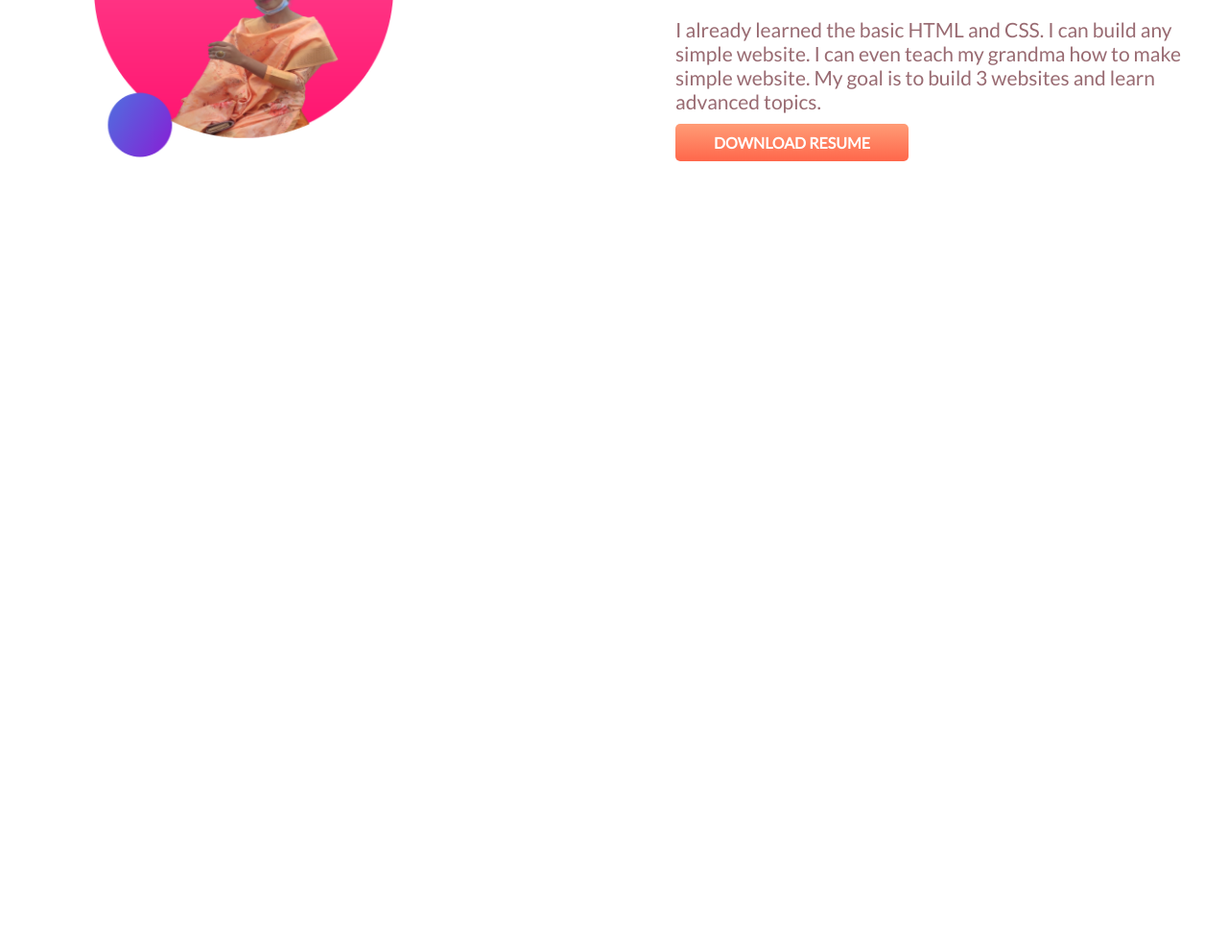
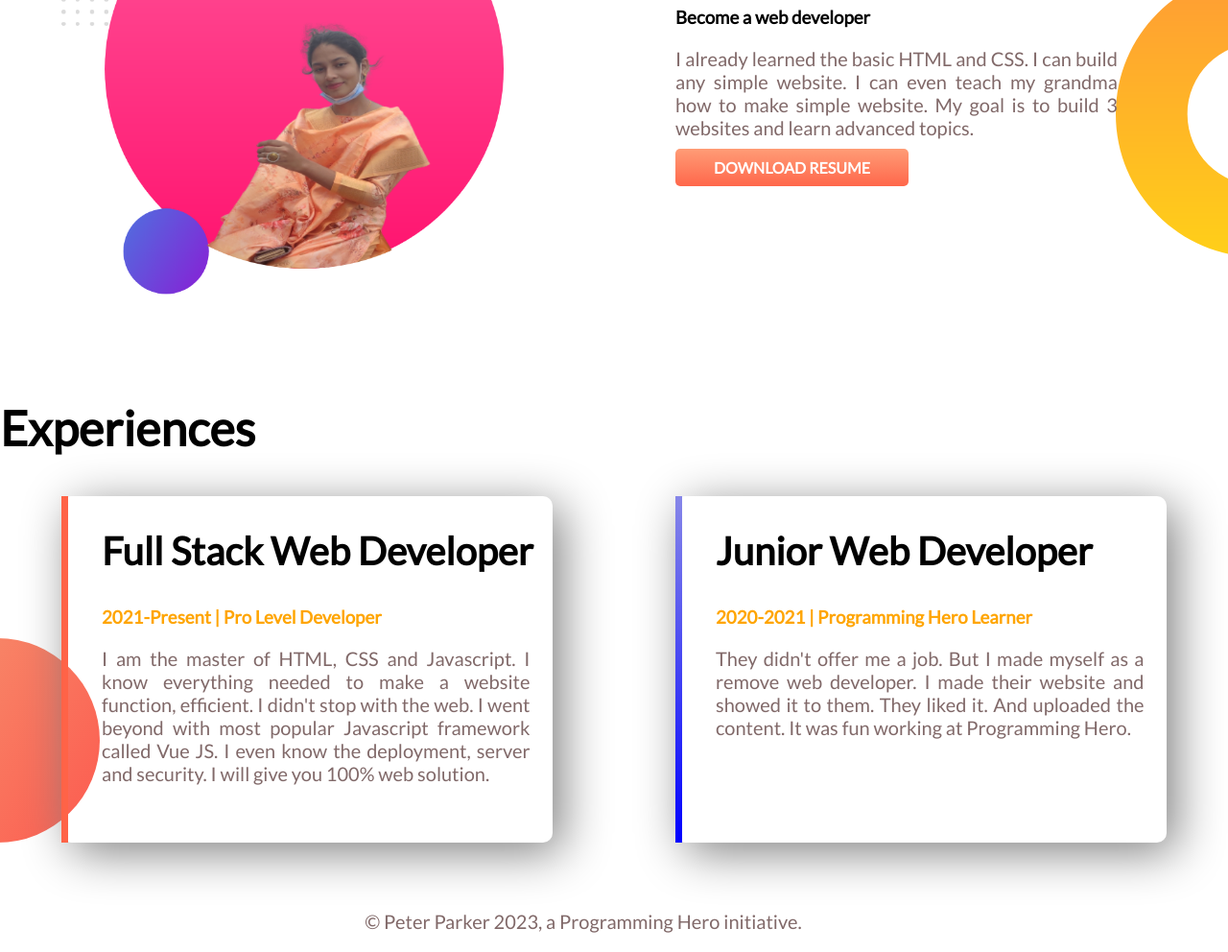
Before and after one commit to NilaCSE16/My-Portfolio, a plain HTML site: page index.html in a window 1280 px wide. Shown: the part 660-1652 px from the top of the page at 96% size. Before the commit the page ends 891 px from the top, so only its background shows below. Drawn offline with Linux system fonts and the light colour scheme.

Commit message:
Completed

```diff
--- a/index.html
+++ b/index.html
@@ -14,10 +14,10 @@
 
 	</header>
 	<body>
-		<section class="top">
+		<section class="top flexible">
 			<div class="first">
 				<h1>Welcome to</h1>
-				<h1><span class="orange-color">Nila's</span> World</h1>
+				<h1><span class="orange-color">Developer's</span> World</h1>
 				<h3>Build Climber and Train Stopper</h3>
 				<p>You might saw me jumping, climbing buildings, and stopping trains. But nobody pays me a dime for that work. That's why I am learning and mastering web development. I will not stop until I become the Web Development Hero.</p>
                 <a class="link_button" href="#" target="_blank">HIRE ME</a>
@@ -26,20 +26,35 @@
 				<img src="images/my-bg.png">
 			</div>
 		</section>
-        <section>
+        <section class="dream-big flexible">
 			<div class="first">
 				<img src="images/my-bg2.png">
 			</div>
-			<div class="first">
+			<div class="second">
 				<h1>Dream Big</h1>
 				<h3>Become a web developer</h3>
-				<p>I already learned the basic HTML and CSS. I can build any simple website. I can even teach my grandma how to make simple website. My goal is to build 3 websites and learn advanced topics.</p>
+				<p >I already learned the basic HTML and CSS. I can build any simple website. I can even teach my grandma how to make simple website. My goal is to build 3 websites and learn advanced topics.</p>
                 <a class="link_button" href="#" target="_blank">DOWNLOAD RESUME</a>
 			</div>
 		</section>
+        <section class="experience">
+            <h1>Experiences</h1>
+            <div class="flexible">
+                <div class="item1" id="dev1">
+                    <h2>Full Stack Web Developer</h2>
+                    <h3 class="orange-color">2021-Present | Pro Level Developer</h3>
+                    <p>I am the master of HTML, CSS and Javascript. I know everything needed to make a website function, efficient. I didn't stop with the web. I went beyond with most popular Javascript framework called Vue JS. I even know the deployment, server and security. I will give you 100% web solution.</p>
+                </div>
+                <div class="item1" id="dev2">
+                    <h2>Junior Web Developer</h2>
+                    <h3 class="orange-color">2020-2021 | Programming Hero Learner</h3>
+                    <p>They didn't offer me a job. But I made myself as a remove web developer. I made their website and showed it to them. They liked it. And uploaded the content. It was fun working at Programming Hero.</p>
+                </div>
+            </div>
+        </section>
 	</body>
 	<footer>
-
+		<p>© Peter Parker 2023, a Programming Hero initiative.</p>
 	</footer>
 </body>
 </html>
--- a/style.css
+++ b/style.css
@@ -9,7 +9,11 @@
 h1{
 	font-size: 50px;
 }
-section{
+h2
+{
+    font-size: 40px;
+}
+.flexible{
 	display: flex;
 }
 .first{
@@ -20,13 +24,15 @@
 }
 .first img
 {
-	width: 60%;
+	width: 80%;
 }
 p
 {
-    font-size: 21px;
-    color: #996B72;
+    font-size: 20px;
+    color: #816969;
     font-family: 'Lato';
+    text-align: justify;
+    padding-right: 5%;
 }
 .link_button
 {
@@ -42,3 +48,48 @@
     background-image: url("images/top-banner.png");
     background-repeat: no-repeat;
 }
+.second
+{
+    background-image: url("images/dream-bg.png");
+    background-repeat: no-repeat ;
+    background-position: right center;
+    width: 50%;
+    padding-left: 5%;
+    padding-bottom: 5%;
+}
+.experience
+{
+    background-image: url("images/exp-bg.png");
+    background-repeat: no-repeat ;
+    background-position: left bottom;
+    margin-bottom: 70px;
+}
+.second p{
+    padding-right: 20%;
+}
+.item1
+{
+    box-shadow: 10px 10px 50px gray;
+    width: 40%;
+    margin-left: 5%;
+    margin-right: 5%;
+    padding-left: 35px;
+    border-radius: 10px;
+    padding-bottom: 40px;
+}
+#dev1
+{
+    border-left: 7px solid;
+    border-image: linear-gradient(#FF6347,#FF6347);
+    border-image-slice: 1;
+}
+#dev2
+{
+    border-left: 7px solid;
+    border-image: linear-gradient(hwb(240 53% 9%),#0000FF);
+    border-image-slice: 1;
+}
+footer p
+{
+    text-align: center;
+}
```
